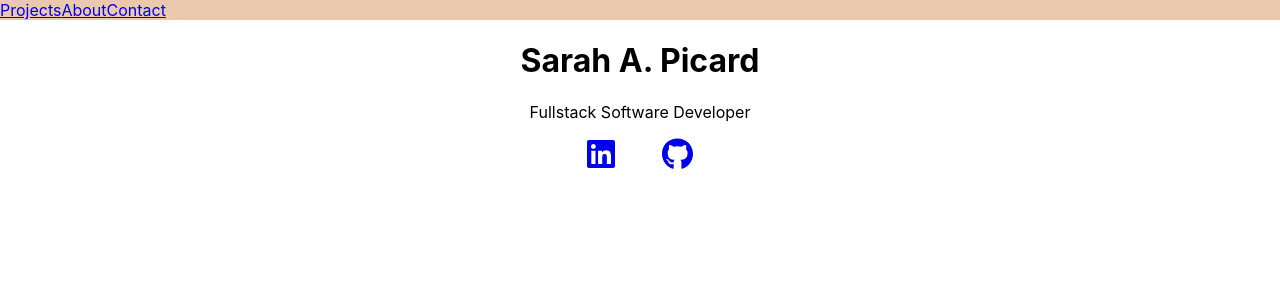
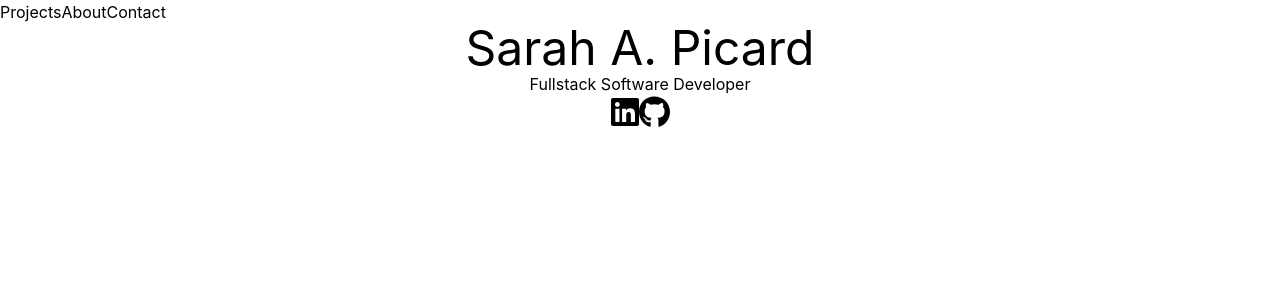
Before and after one commit to sarahpicard/portfolio, a React (Create React App) app: page / in a window 1280 px wide. Shown: the top 300 px of the page. Built offline with nearby package versions, Linux system fonts and the light colour scheme.

Commit message:
begin tailwindcss implementation on homepage

```diff
--- a/package.json
+++ b/package.json
@@ -14,11 +14,14 @@
     "@testing-library/jest-dom": "^5.16.2",
     "@testing-library/react": "^12.1.4",
     "@testing-library/user-event": "^13.5.0",
+    "autoprefixer": "^10.4.4",
+    "postcss": "^8.4.12",
     "react": "^17.0.2",
     "react-dom": "^17.0.2",
     "react-router-dom": "^6.2.2",
     "react-scripts": "5.0.0",
     "react-simple-badges": "^2.0.1",
+    "tailwindcss": "^3.0.23",
     "web-vitals": "^2.1.4"
   },
   "scripts": {
--- /dev/null
+++ b/postcss.config.js
@@ -0,0 +1,6 @@
+module.exports = {
+  plugins: {
+    tailwindcss: {},
+    autoprefixer: {},
+  },
+}
--- a/src/App.css
+++ b/src/App.css
@@ -1,4 +1,4 @@
-div .greeting-head {
+/* div .greeting-head {
   text-align: center;
 }
 div .nav {
@@ -6,7 +6,7 @@ div .nav {
 }
 .social-icons {
   margin: 1.8%;
-}
+} */
 
 #headshot {
   height: 180px;
--- a/src/index.css
+++ b/src/index.css
@@ -1,3 +1,7 @@
+@tailwind base;
+@tailwind components;
+@tailwind utilities;
+
 body {
   margin: 0;
   font-family: -apple-system, BlinkMacSystemFont, 'Segoe UI', 'Roboto', 'Oxygen',
--- a/src/pages/Home.jsx
+++ b/src/pages/Home.jsx
@@ -4,10 +4,10 @@ import { faLinkedin } from "@fortawesome/free-brands-svg-icons"
 
 const Greeting = () => {
   return (
-    <div className="greeting-head">
-      <h1>Sarah A. Picard</h1>
-      <p>Fullstack Software Developer</p>
-      <div className="social-button">
+    <div className="container mx-auto block">
+      <h1 className="text-5xl flex justify-center">Sarah A. Picard</h1>
+      <p className="flex justify-center">Fullstack Software Developer</p>
+      <div className="social-button flex justify-center">
         <a className="social-icons" href="https://www.linkedin.com/in/sarah-picard/">
           <FontAwesomeIcon icon={faLinkedin} size='2x' />
         </a>
--- /dev/null
+++ b/tailwind.config.js
@@ -0,0 +1,7 @@
+module.exports = {
+  content: ["./src/**/*.{js,jsx}",],
+  theme: {
+    extend: {},
+  },
+  plugins: [],
+}
```
Also changed, not shown: 1 other file (tests, documents, lock files or other folders).
